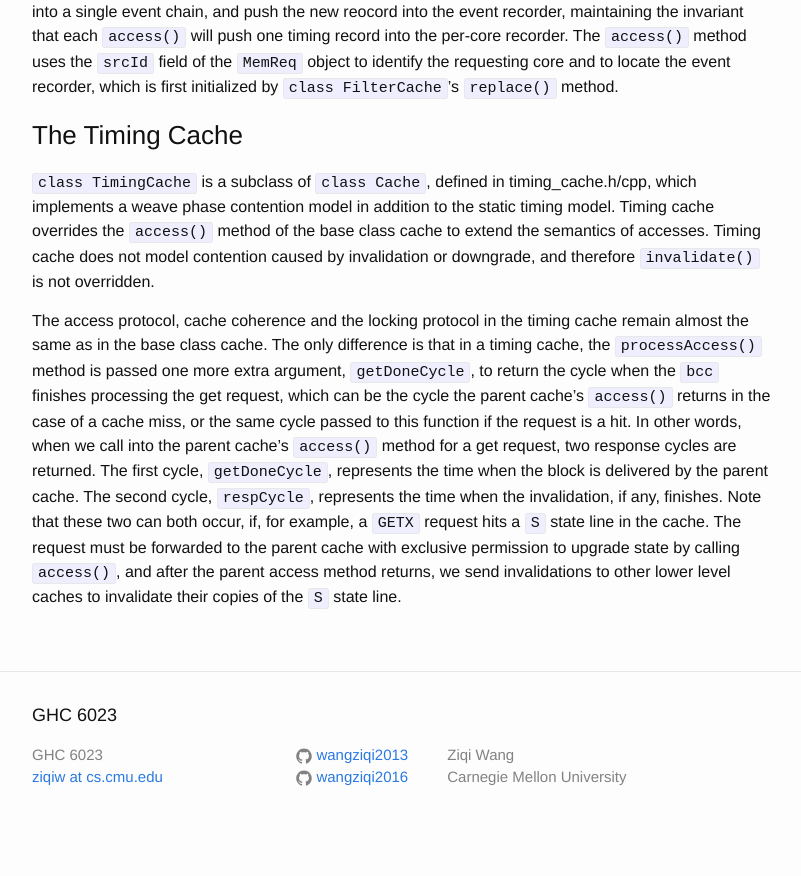
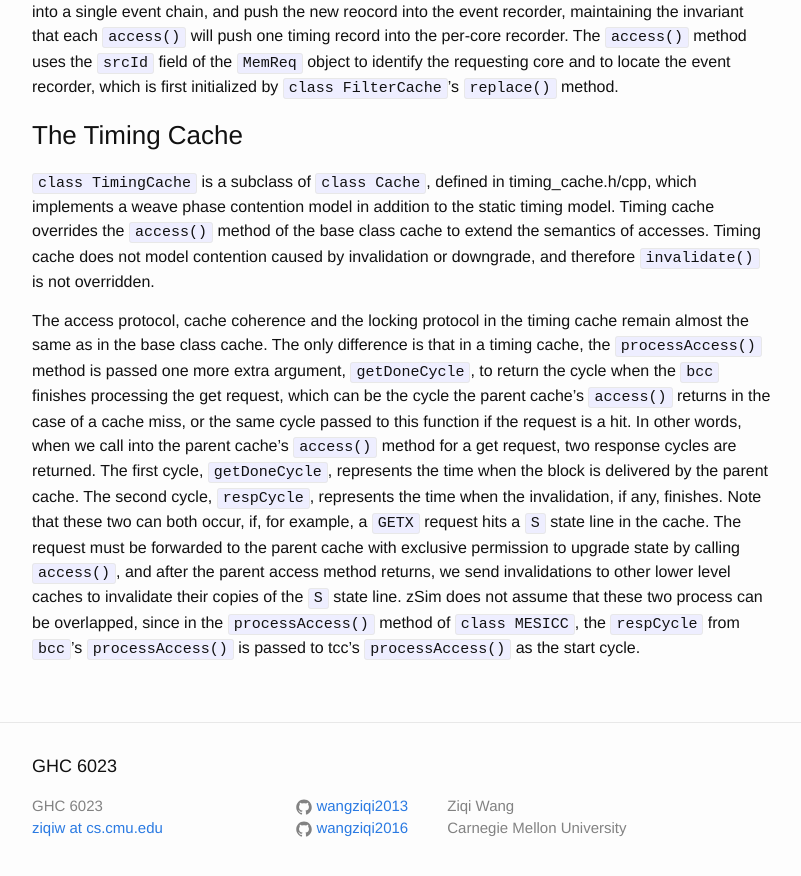
Before and after one commit to wangziqi2013/wangziqi2013.github.io, a Jekyll site: the page built from _posts/2019-01-22-understand-zsim-contention-sim.markdown, in a window 1280 px wide and 900 px high, scrolled down 9854 px. Shown: the top 876 px of the window, without its empty margins (238-1039 px from the left). Built offline with Jekyll 4.4.1, drawn with Linux system fonts in a browser that asks for light colours; before the commit the page ends 10703 px from its top, so only the background shows below that.

Commit message:
Finish tcc bcc

```diff
--- a/_posts/2019-01-22-understand-zsim-contention-sim.markdown
+++ b/_posts/2019-01-22-understand-zsim-contention-sim.markdown
@@ -373,4 +373,6 @@ The first cycle, `getDoneCycle`, represents the time when the block is delivered
 `respCycle`, represents the time when the invalidation, if any, finishes. Note that these two can both occur, if, for example,
 a `GETX` request hits a `S` state line in the cache. The request must be forwarded to the parent cache with exclusive
 permission to upgrade state by calling `access()`, and after the parent access method returns, we send invalidations to
-other lower level caches to invalidate their copies of the `S` state line.
+other lower level caches to invalidate their copies of the `S` state line. zSim does not assume that these two process
+can be overlapped, since in the `processAccess()` method of `class MESICC`, the `respCycle` from `bcc`'s `processAccess()`
+is passed to tcc's `processAccess()` as the start cycle.
```
